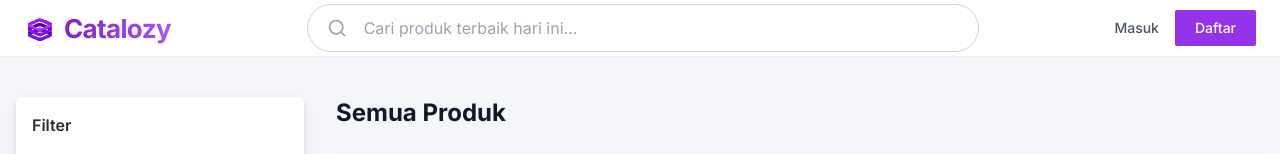
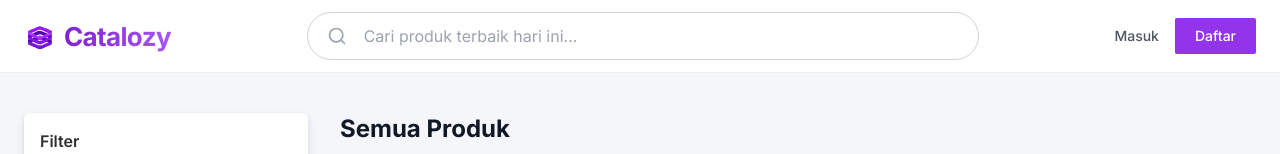
Before and after one commit to mohamadsolkhannawawi/frontend-product-catalog, a React (Vite) app: page /catalog in a window 1280 px wide. Shown: the top 154 px of the page. Built offline with nearby package versions, Linux system fonts and the light colour scheme; no server answers.

Commit message:
style(ui): improve navbar padding and standardize margin spacing across all components to maintain layout consistency

```diff
--- a/src/components/layout/Navbar.jsx
+++ b/src/components/layout/Navbar.jsx
@@ -21,9 +21,9 @@ const Navbar = () => {
     };
 
     return (
-        <nav className="sticky top-0 z-50 bg-white border-b border-gray-200/70">
+        <nav className="sticky top-0 z-50 bg-white border-b border-gray-200/70 py-3">
             <div className="max-w-7xl mx-auto px-6">
-                <div className="flex items-center justify-between h-14">
+                <div className="flex items-center justify-between">
                     {/* LOGO */}
                     <Link to="/" className="flex items-center gap-2">
                         <img src={logo} alt="Catalozy" className="h-8 w-auto" />
@@ -33,7 +33,7 @@ const Navbar = () => {
                     </Link>
 
                     {/* SEARCH BAR (CENTER) */}
-                    <div className="flex-1 max-w-2xl mx-10">
+                    <div className="flex-1 max-w-2xl mx-8">
                         <div className="relative">
                             <Search
                                 className="absolute left-5 top-1/2 -translate-y-1/2 h-5 w-5 text-gray-400 hover:text-gray-600 transition cursor-pointer"
--- a/src/pages/public/Catalog.jsx
+++ b/src/pages/public/Catalog.jsx
@@ -95,7 +95,7 @@ export default function Catalog() {
         <div className="min-h-screen flex flex-col bg-[#F5F6FA]">
             <Navbar />
 
-            <main className="max-w-7xl mx-auto px-4 py-10 flex-1 grid grid-cols-1 md:grid-cols-4 gap-8">
+            <main className="max-w-7xl mx-auto px-6 py-10 flex-1 grid grid-cols-1 md:grid-cols-4 gap-8">
                 {/* SIDEBAR */}
                 <aside className="md:col-span-1">
                     <ProductFilter
--- a/src/pages/public/ProductDetail.jsx
+++ b/src/pages/public/ProductDetail.jsx
@@ -76,7 +76,7 @@ export default function ProductDetail() {
         <div className="min-h-screen flex flex-col bg-[#F7F7F8]">
             <Navbar />
 
-            <main className="flex-1 w-full max-w-7xl mx-auto px-4 py-10">
+            <main className="flex-1 w-full max-w-7xl mx-auto px-6 py-10">
                 {/* MAIN GRID – Follows entire page */}
                 <div className="grid grid-cols-1 lg:grid-cols-[1.4fr,1fr] gap-10">
                     {/* LEFT SIDE – Scrolls normally */}
```
